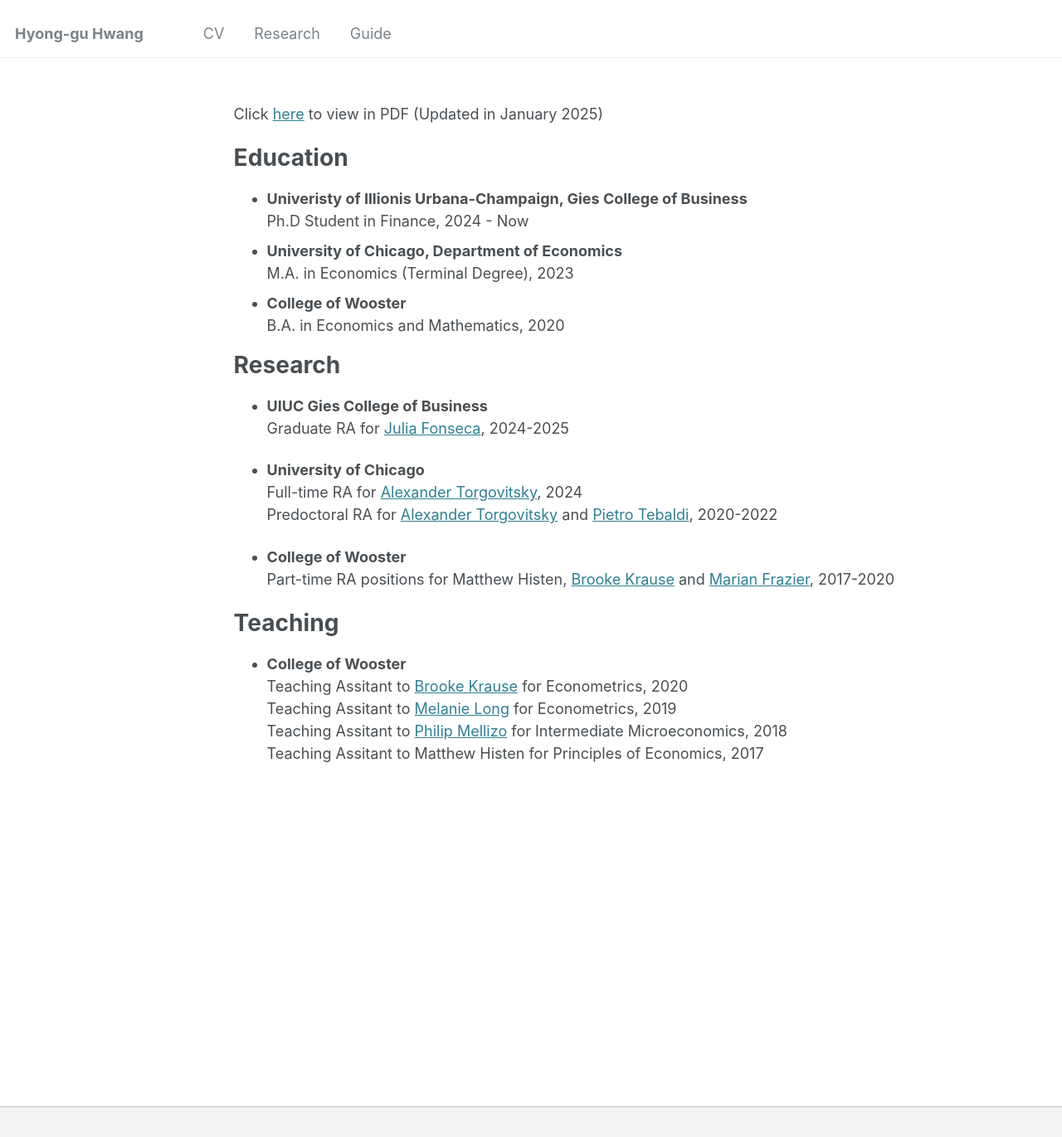
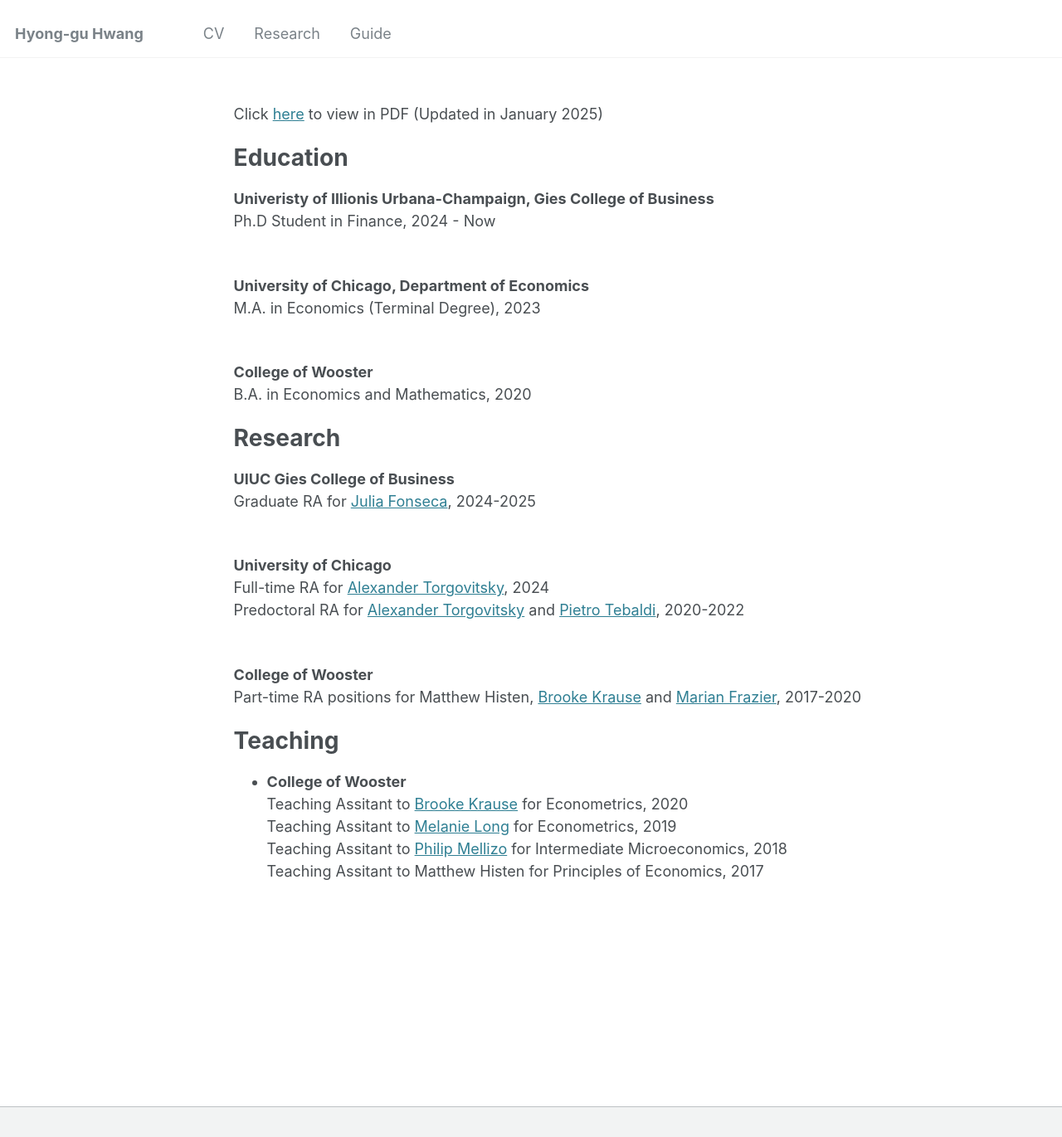
Before and after one commit to hyonggu-hwang/hyonggu-hwang.github.io, a Jekyll site: the page built from _pages/cv.md, in a window 1280 px wide and 1371 px high. Shown: the whole window at 83% size. Built offline with Jekyll 4.4.1, drawn with Linux system fonts in a browser that asks for light colours.

Commit message:
no bullet points in cv

```diff
--- a/_pages/cv.md
+++ b/_pages/cv.md
@@ -13,24 +13,26 @@ Click [here](https://drive.google.com/file/d/1K24iUAvshwUJMkMthuDbaGY2PHg4LQoF/v
 
 Education
 ======
-* <strong>Univeristy of Illionis Urbana-Champaign, Gies College of Business</strong> <br>
-Ph.D Student in Finance, 2024 - Now
-* <strong> University of Chicago, Department of Economics</strong> <br>
-M.A. in Economics (Terminal Degree), 2023
-* <strong>College of Wooster</strong> <br>
+<strong>Univeristy of Illionis Urbana-Champaign, Gies College of Business</strong> <br>
+Ph.D Student in Finance, 2024 - Now <br><br>
+
+<strong> University of Chicago, Department of Economics</strong> <br>
+M.A. in Economics (Terminal Degree), 2023 <br> <br>
+
+<strong>College of Wooster</strong> <br>
 B.A. in Economics and Mathematics, 2020
 
 Research
 ======
-* <strong>UIUC Gies College of Business</strong> <br>
-  Graduate RA for [Julia Fonseca](https://www.juliafonseca.com), 2024-2025
+<strong>UIUC Gies College of Business</strong> <br>
+Graduate RA for [Julia Fonseca](https://www.juliafonseca.com), 2024-2025 <br><br>
 
-* <strong>University of Chicago</strong><br>
-  Full-time RA for [Alexander Torgovitsky](https://a-torgovitsky.github.io), 2024<br>
-  Predoctoral RA for [Alexander Torgovitsky](https://a-torgovitsky.github.io) and [Pietro Tebaldi](https://www.pietrotebaldi.com), 2020-2022
+<strong>University of Chicago</strong><br>
+Full-time RA for [Alexander Torgovitsky](https://a-torgovitsky.github.io), 2024<br>
+Predoctoral RA for [Alexander Torgovitsky](https://a-torgovitsky.github.io) and [Pietro Tebaldi](https://www.pietrotebaldi.com), 2020-2022 <br><br>
 
-* <strong>College of Wooster</strong><br>
-  Part-time RA positions for Matthew Histen, [Brooke Krause](https://sites.google.com/view/brookekrause/home) and [Marian Frazier](https://wooster.edu/bio/mafrazier/), 2017-2020
+<strong>College of Wooster</strong><br>
+Part-time RA positions for Matthew Histen, [Brooke Krause](https://sites.google.com/view/brookekrause/home) and [Marian Frazier](https://wooster.edu/bio/mafrazier/), 2017-2020 <br>
 
 Teaching
 ======
```
